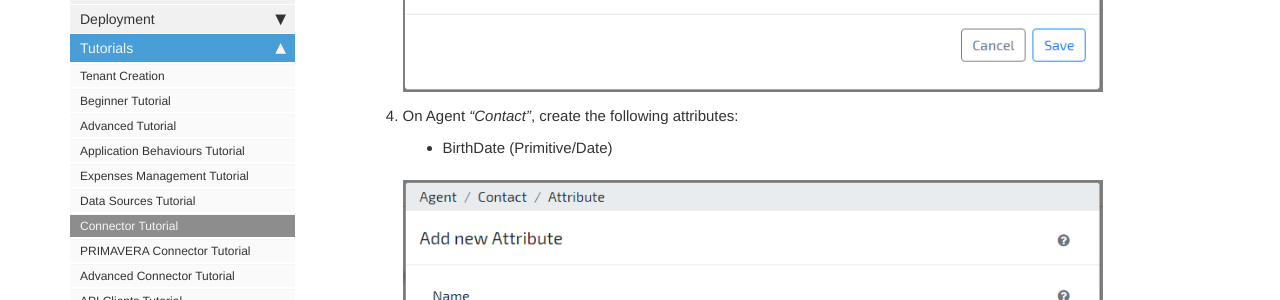
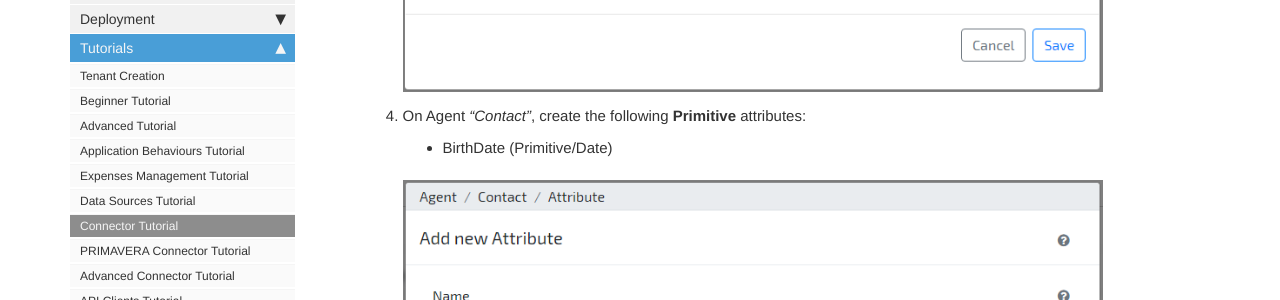
Before and after one commit to daniel8lopes/omnia3, a Jekyll site: the page built from docs/pages/omnia3/Tutorials/omnia3_connectortutorial.md, in a window 1280 px wide and 900 px high, scrolled down 2113 px. Shown: the part 153-453 px from the top of the window. Built offline with Jekyll 4.4.1, drawn with Linux system fonts in a browser that asks for light colours; nearby versions of some CDN libraries; comment, search, counter and statistics services are not loaded.

Commit message:
Update omnia3_connectortutorial.md

```diff
--- a/docs/pages/omnia3/Tutorials/omnia3_connectortutorial.md
+++ b/docs/pages/omnia3/Tutorials/omnia3_connectortutorial.md
@@ -50,7 +50,7 @@ This tutorial assumes that you have created a OMNIA tenant ([click here to see h
 
     ![Modeler create Agent](/images/tutorials/connector/Modeler-Create-Agent.PNG)
 
-4. On Agent *"Contact"*, create the following attributes:
+4. On Agent *"Contact"*, create the following **Primitive** attributes:
 
     - BirthDate (Primitive/Date)
 
```
